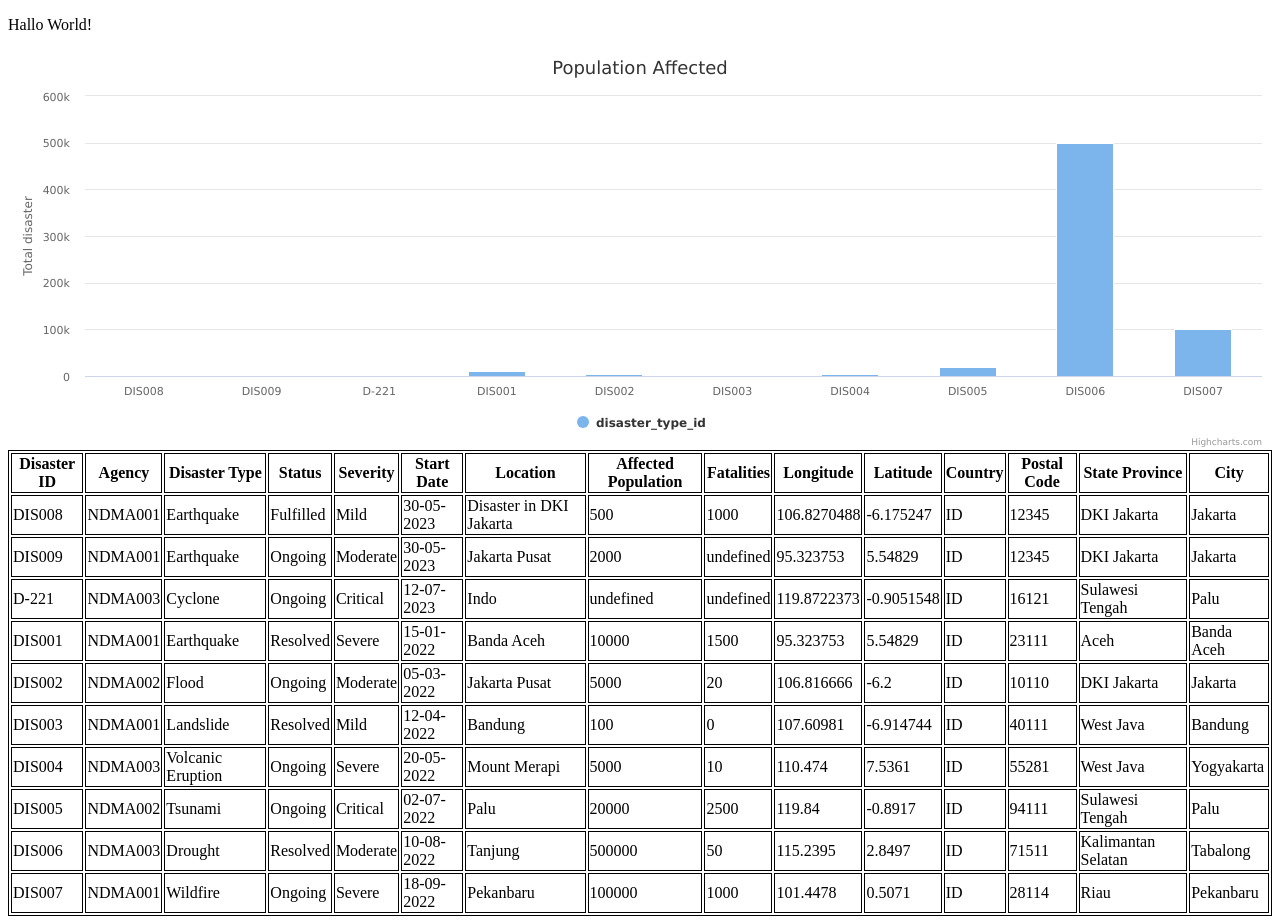
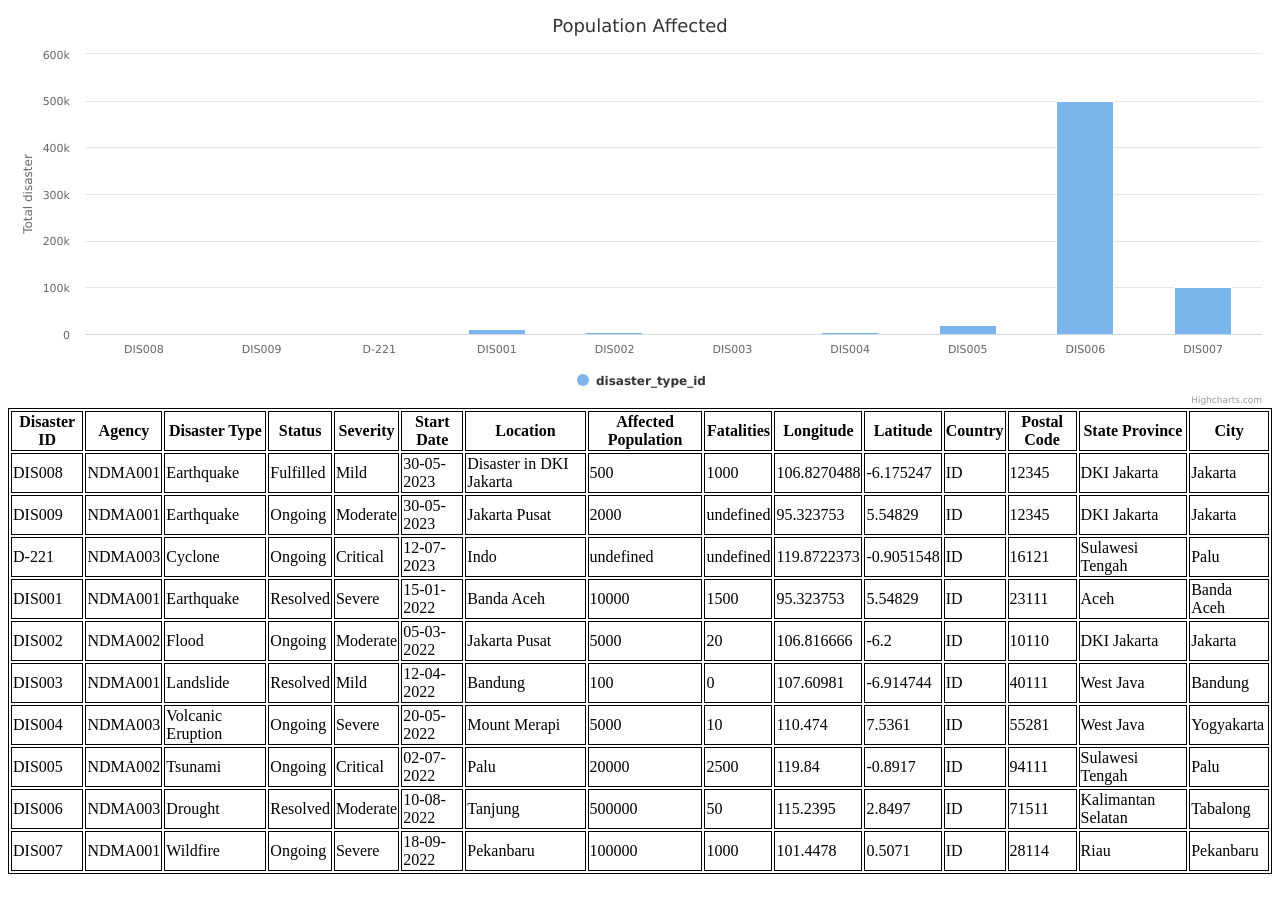
Before and after one commit to bstyvncn/highchart, a plain HTML site: page index.html in a window 1280 px wide. After the commit the page ends 882 px from the top, so only its background shows below. Drawn offline with nearby package versions, Linux system fonts and the light colour scheme.

Commit message:
Remove Hello World

```diff
--- a/index.html
+++ b/index.html
@@ -14,7 +14,6 @@
 
 
 <body>
-    <p>Hallo World!</p>
 
     <div id="container"></div>
 
--- a/index.js
+++ b/index.js
@@ -1,3 +1,10 @@
+/**
+ * @param {HTMLTableCellElement} table
+ * @param {*} column
+ * @param {*} asc
+*/
+
+
 document.addEventListener('DOMContentLoaded', () => {
 
     var json = [{"disaster_id":"DIS008","agency_id":"NDMA001","disaster_type_id":"Earthquake","status_id":"Fulfilled","severity_id":"Mild","start_date":"30-05-2023","location":"Disaster in DKI Jakarta","affected_population":500,"fatalities":1000,"longitude":"106.8270488","latitude":"-6.175247","country_id":"ID","postal_code":"12345","state_province_id":"DKI Jakarta","city_id":"Jakarta"}
@@ -80,4 +87,26 @@ document.addEventListener('DOMContentLoaded', () => {
         }
     }
 
+    function sortTableByColumn(table, column, asc = true){
+        const dirModifier = asc ? 1 : -1;
+        const tBody = table.tBodies[0];
+        const rows = Array.from(tBody.querySelectorAll("tr"));
+
+        const sortedRows = rows.sort((a,b) =>{
+            const aColText = a.querySelector(`td:nth-child(${column + 1})`).textContext.trim();
+            const bColText = b.querySelector(`td:nth-child(${column + 1})`).textContext.trim();
+
+            return aColText > bColText ? (1 * dirModifier) : (-1 * dirModifier);
+        });
+
+        while(tBody.firstChild){
+            tBody.removeChild(tBody.firstChild);
+        }
+
+        tBody.append(...sortedRows);
+
+    }
+
+    sortTableByColumn(document.querySelector("table"), 7, false);
+
 })
```
